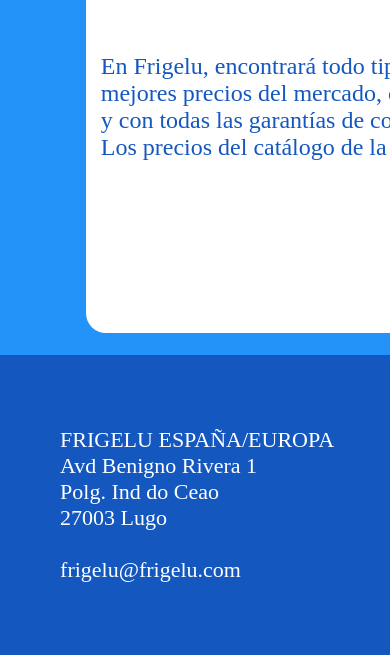
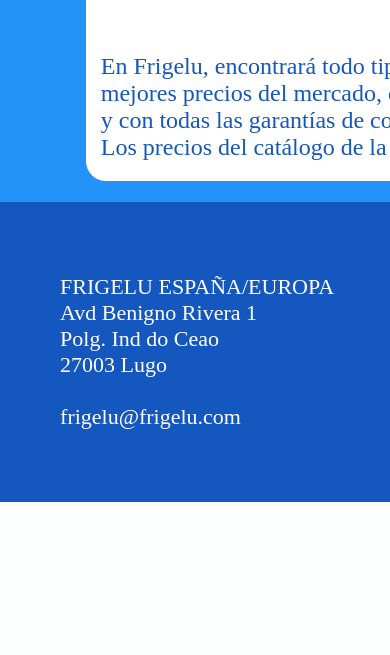
Before and after one commit to PabloValcarce/Proyecto_Ciclo, a PHP site: page / in a window 390 px wide; the page is wider, and only the part inside the window is pictured. Shown: the part 1423-2078 px from the top of that part. After the commit the page ends 1925 px from the top of that part, so only its background shows below. Run offline with PHP 8.4, Linux system fonts and the light colour scheme.

Commit message:
ahora si panda de envidiosos

```diff
--- a/CSS/Hoja_de_estilos.css
+++ b/CSS/Hoja_de_estilos.css
@@ -584,7 +584,7 @@
 }
 @media (max-width:768px){
     section{
-        height: 1400px;
+        height: auto;
     }
     #articulo_primero{
         display:flex;
@@ -644,3 +644,9 @@
 
 
 }
+@media (max-width:225px){
+body{
+    width: 1500%;
+}
+
+}
```
